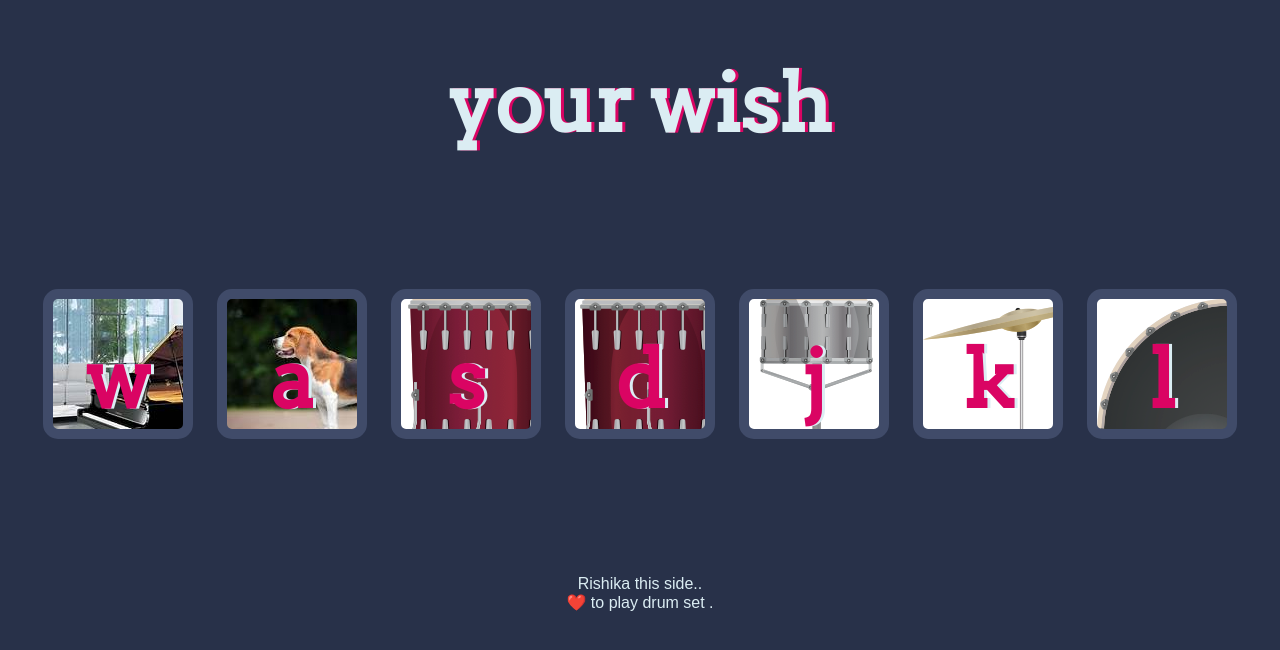
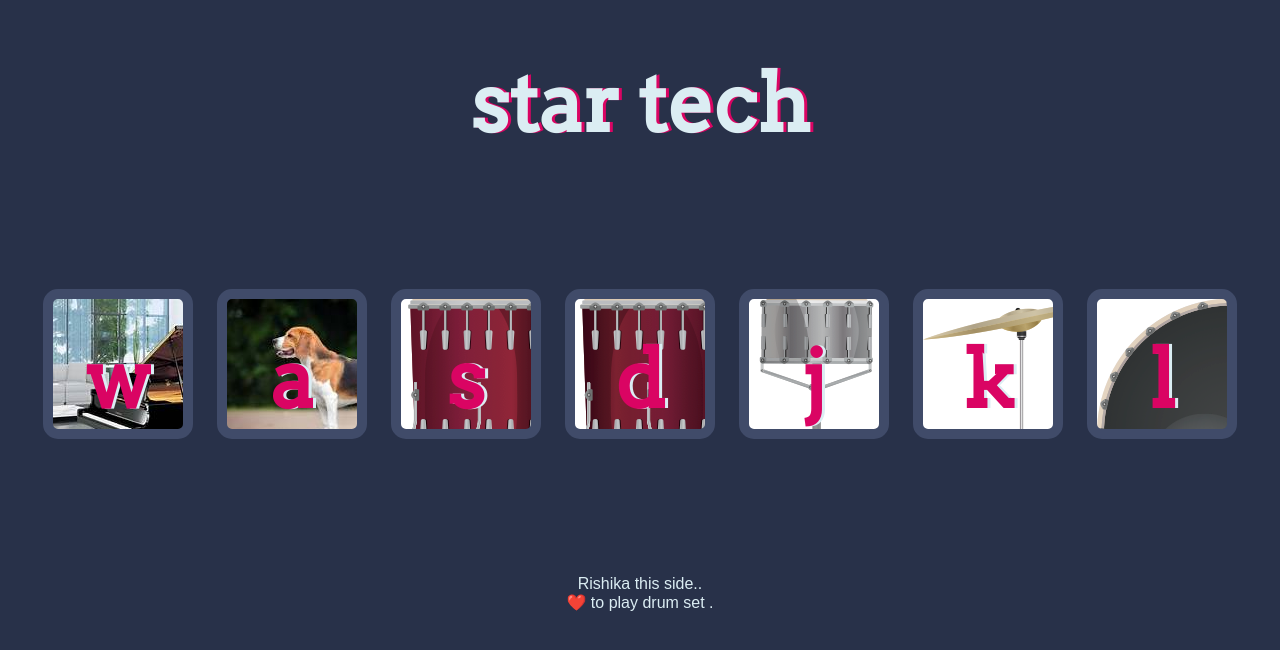
Before and after one commit to 06Rishika/myproject, a plain HTML site: page index.html in a window 1280 px wide. Drawn offline with Linux system fonts and the light colour scheme.

Commit message:
Update index.html

```diff
--- a/index.html
+++ b/index.html
@@ -10,7 +10,7 @@
 
 <body>
 
-  <h1 id="title">your wish</h1>
+  <h1 id="title">star tech</h1>
   <div class="set">
     <button class="w drum">w</button>
     <button class="a drum">a</button>
```
